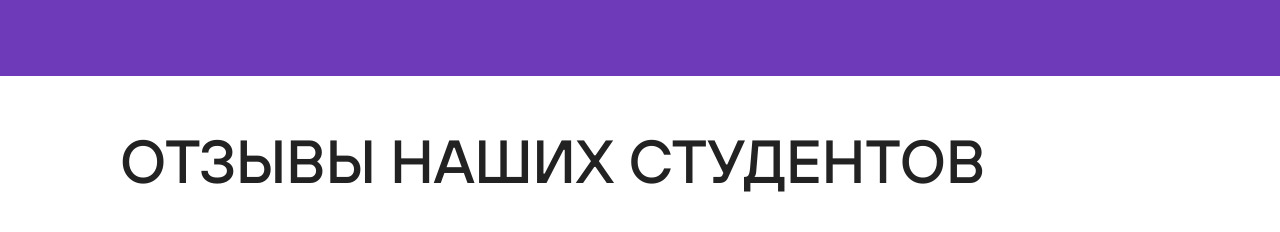
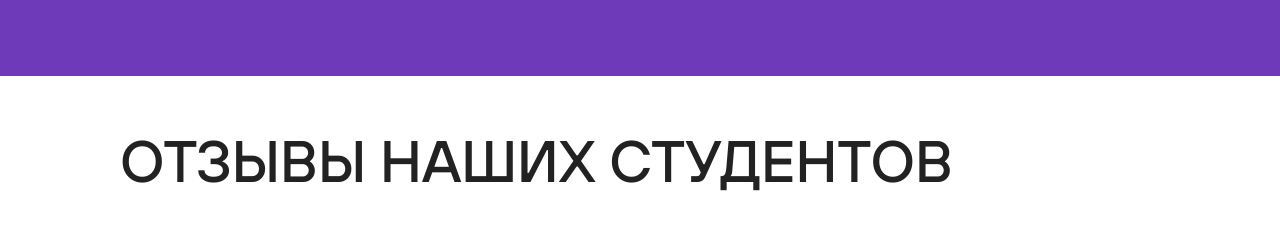
Before and after one commit to AbdulazizKhojinigmonov/landing, a plain HTML site: page index.html in a window 1280 px wide. Shown: the part 9971-10203 px from the top of the page. Drawn offline with Linux system fonts and the light colour scheme; a web font is replaced by a local one.

Commit message:
second edit

```diff
--- a/style.css
+++ b/style.css
@@ -410,7 +410,10 @@
         margin-bottom: 12px;
     }
 
-
+    .feedbackTitle{
+        font-size: calc(2.7vw + 24px);
+        margin-bottom: calc(2.2vw + 11.7px);
+    }
     .feedbackCard p {
         font-size: 21px;
     }
@@ -431,6 +434,7 @@
 
     .partyTitle{
         font-size: calc(2.7vw + 24px);
+        margin-bottom: calc(-0.7vw + 22.5px);
     }
     .getInfo{
         font-size: calc(1vw + 14px);
```
